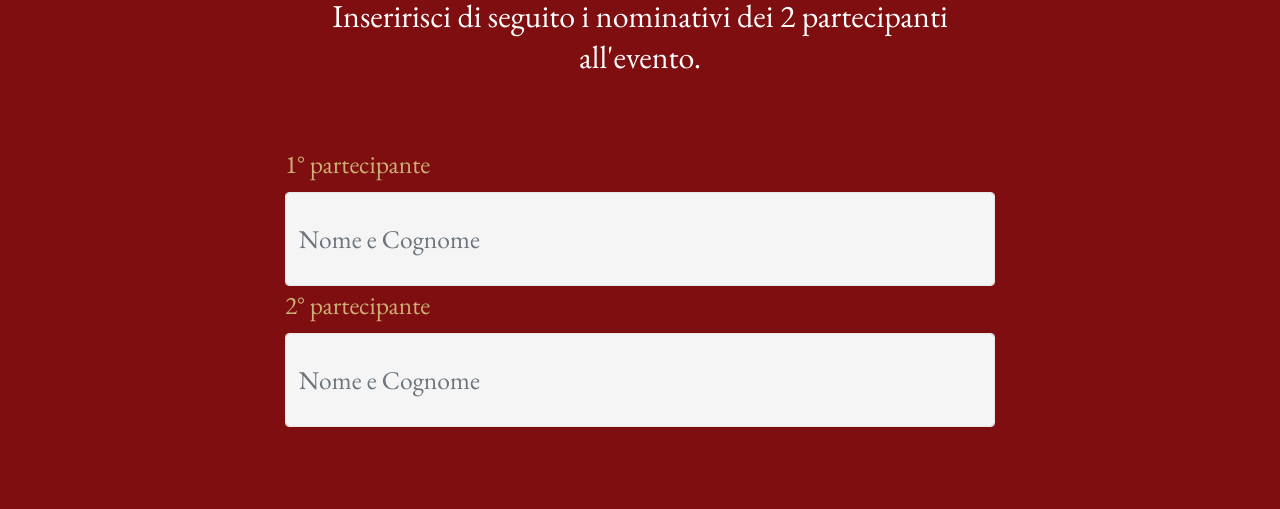
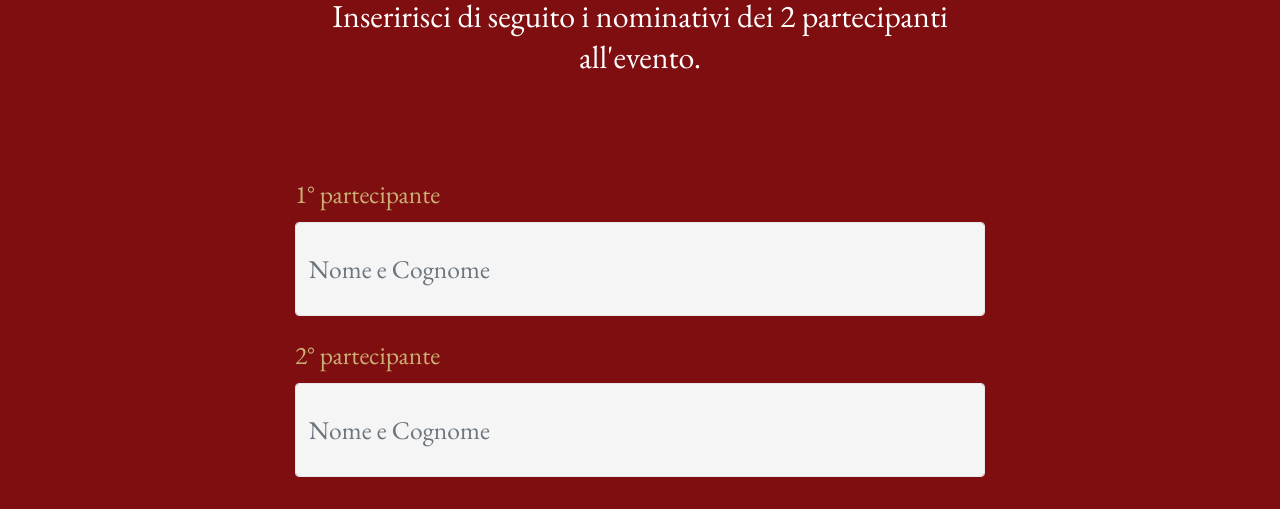
Before and after one commit to eventimoods/bologna, a plain HTML site: page index.html in a window 1280 px wide. Shown: the part 244-753 px from the top of the page. Drawn offline with nearby package versions, Linux system fonts and the light colour scheme.

Commit message:
create github pages

```diff
--- a/assets/mobirise/css/mbr-additional.css
+++ b/assets/mobirise/css/mbr-additional.css
@@ -1430,6 +1430,7 @@ body {
 .cid-qRF03udd3v .input-group-btn {
   display: block;
   text-align: center;
+  padding-bottom: 50px;
 }
 .cid-qRF03udd3v H2 {
   color: #cbaf74;
@@ -1438,7 +1439,10 @@ body {
   color: #cbaf74;
 }
 .cid-qRF03udd3v .form-group {
-  padding: 10px;
+  padding: 20px;
+}
+.cid-qRF03udd3v .form-control-label {
+  margin-top: 20px;
 }
 .cid-qSpmjvxx8R {
   padding-top: 15px;
--- a/index.html
+++ b/index.html
@@ -33,7 +33,7 @@
     </figure>
 </section>
 
-<section class="engine"><a href="https://mobirise.info/f">easy web maker</a></section><section class="mbr-section form1 cid-qRF03udd3v" id="form1-1a">
+<section class="engine"><a href="https://mobirise.info/b">how to create your own site</a></section><section class="mbr-section form1 cid-qRF03udd3v" id="form1-1a">
 
 
 
@@ -51,7 +51,7 @@
             <div class="media-container-column col-lg-8" data-form-type="formoid">
 
 
-                    <form class="mbr-form" action="https://mobirise.com/" method="post" data-form-title="Mobirise Form"><input type="hidden" name="email" data-form-email="true" value="7q8pxDSfGan7q4h2LlGtsgp/hDhhaeRa7NQTpLFIlaT75IFTuAcTn+TXBYS2gSQMTLJRTUHGxMkd5F0fZNehIXilzRW3UkPxUwEW0Aie0X0jwyk2P1UYQziJMyCMUX4L">
+                    <form class="mbr-form" action="https://mobirise.com/" method="post" data-form-title="Mobirise Form"><input type="hidden" name="email" data-form-email="true" value="U/pPA1DbDNe6V70cVd+g8xRvTAFA9vA0iqDKgRA0ihI2tKMDRIfpuLBnik4KcXq80du5UGR58+eVnvkTyG2G6IyIoKf9ZAEbENhKrAek3WjtfACvbHYoZZz3C5ra6zqa">
                         <div class="row row-sm-offset">
                             <div class="col-md-12 multi-horizontal" data-for="name">
                                 <div class="form-group">
@@ -67,7 +67,8 @@
                                 </div>
                             </div>
 
-                        </div>
+                            </div>
+
                         <div class="form-group" data-for="message">
 
                         </div>
```
Also changed, not shown: 1 other file.
